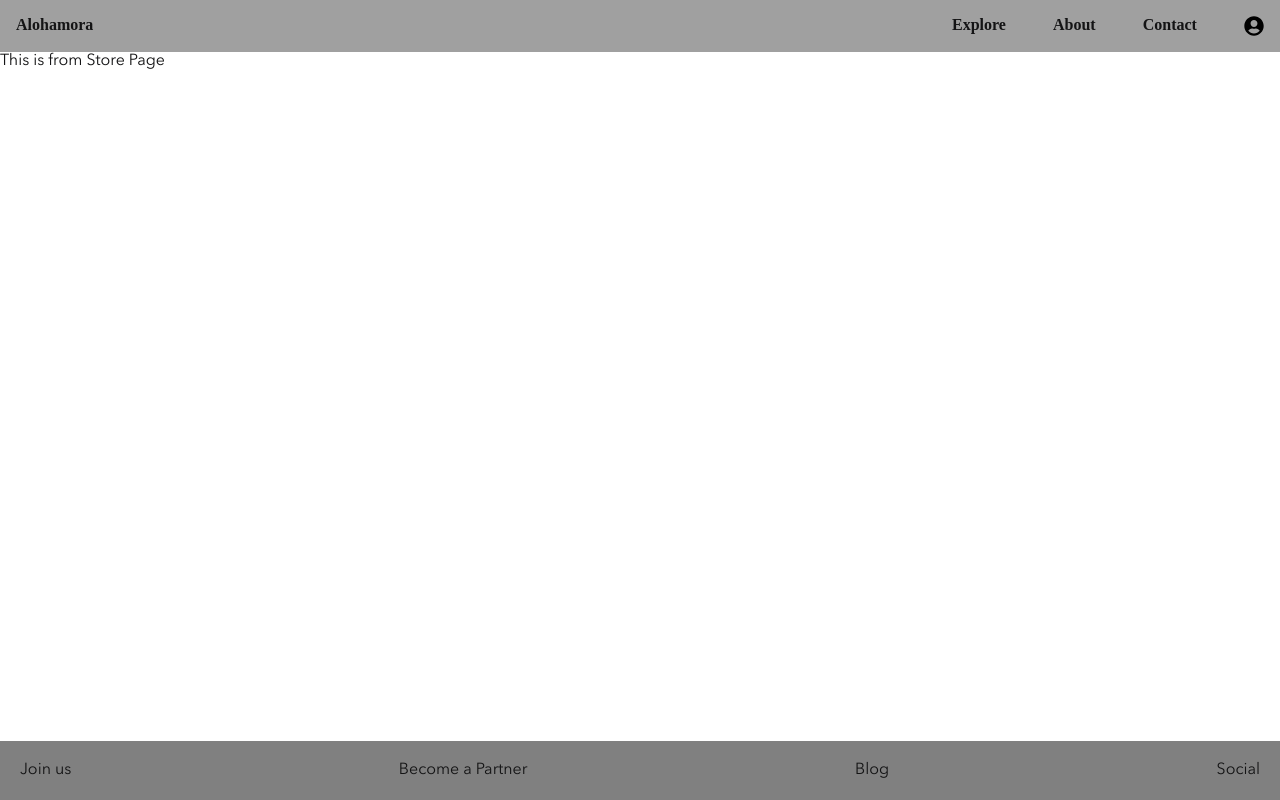
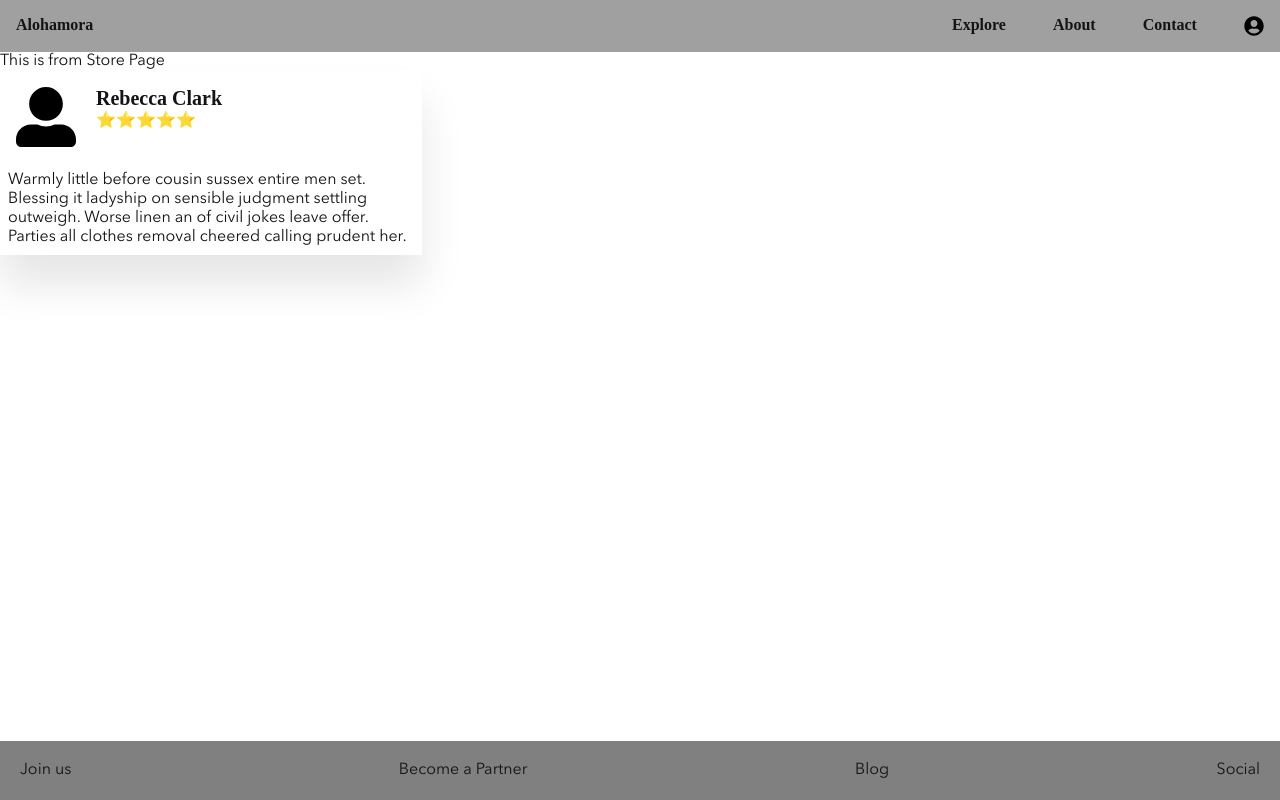
Before and after one commit to phoebe03111/Alohomora, a React (Create React App) app in the folder client/: page /store/1 in a window 1280 px wide. Built offline with nearby package versions, Linux system fonts and the light colour scheme.

Commit message:
add testimonial component

```diff
--- /dev/null
+++ b/client/src/components/Testimonials/Testimonials.js
@@ -0,0 +1,29 @@
+import React from 'react';
+import reviewer from '../../assets/icons/user-alt-solid.svg';
+import './Testimonials.scss';
+
+export const Testimonials = () => {
+  let fakeData = {
+    name: "Rebecca Clark",
+    image_url:
+      reviewer,
+      stars: ['⭐','⭐','⭐','⭐','⭐' ],
+      reviews: 'Warmly little before cousin sussex entire men set. Blessing it ladyship on sensible judgment settling outweigh. Worse linen an of civil jokes leave offer. Parties all clothes removal cheered calling prudent her.'
+  };
+  return (
+    <div className="testimony">
+
+      <div className="testimony__img-container">
+          <img className="testimony__img" src={fakeData.image_url} alt="" />
+        <div>
+          <h1 className="testimony__name">{fakeData.name}</h1>
+          <p className="testimony__reviews">{fakeData.stars}</p>
+        </div>
+      </div>
+
+      <div className="card__text-container">
+        <p className="card__description">{fakeData.reviews}</p>
+      </div>
+    </div>
+  )
+}
--- /dev/null
+++ b/client/src/components/Testimonials/Testimonials.scss
@@ -0,0 +1,26 @@
+@use '../../styles/partials/global.scss';
+@use '../../styles/partials/mixins.scss';
+@use '../../styles/partials/variables.scss';
+@use '../../styles/partials/typography.scss';
+
+.testimony {
+  // border: 1px solid grey;
+  box-shadow: 0 30px 40px rgba(0,0,0,.1);;
+  width: 33%;
+  &__img-container {
+    display: flex;
+    gap: 20px;
+    padding: 16px;
+  }
+  &__img {
+   height: 60px;
+   width: 60px;
+  }
+  &__name {
+    font-size: 20px;
+  }
+  &__description {
+    font-weight: 14px;
+    text-align: center;
+  }
+}
--- a/client/src/pages/StorePage/StorePage.js
+++ b/client/src/pages/StorePage/StorePage.js
@@ -1,7 +1,13 @@
 import React from "react";
+import { Testimonials } from "../../components/Testimonials/Testimonials";
 
 const StorePage = () => {
-  return <div>This is from Store Page</div>;
+  return (
+  <div>
+    This is from Store Page
+    <Testimonials/>
+    </div>
+    );
 };
 
 export default StorePage;
```
Also changed, not shown: client/src/assets/icons/user-alt-solid.svg (added).
